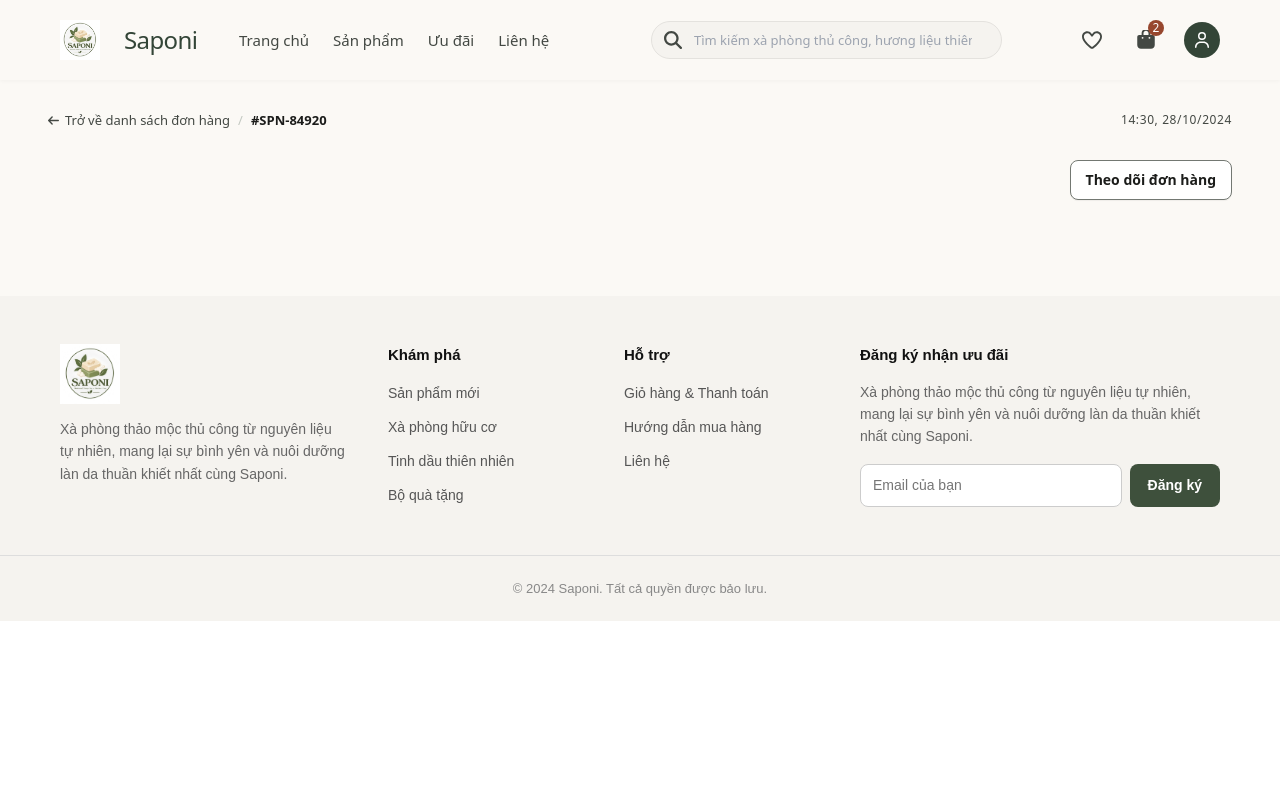
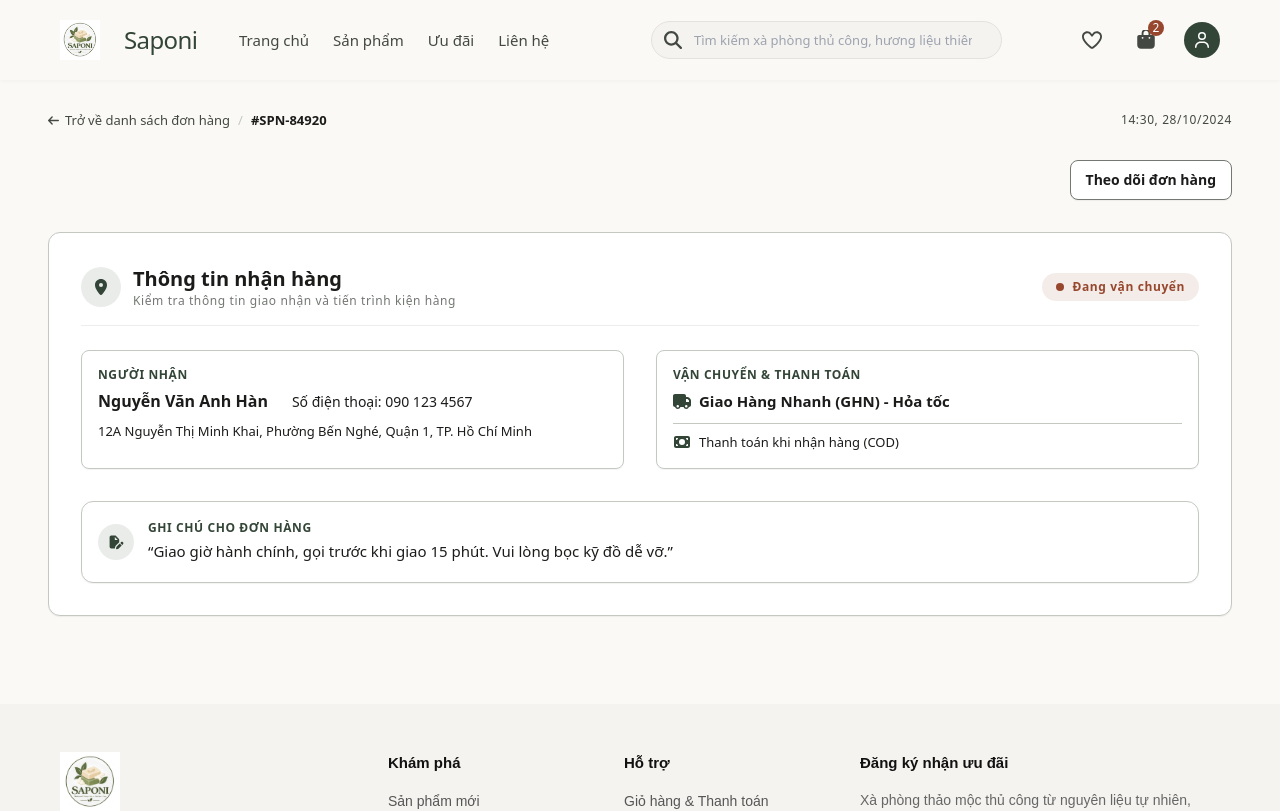
Before and after one commit to 23130087-AnhHan/FrontEnd_BanXaPhong, a React (Vite) app: page /tai-khoan/don-hang/chi-tiet in a window 1280 px wide. Shown: the top 811 px of the page. Built offline with nearby package versions, Linux system fonts and the light colour scheme.

Commit message:
feat: thêm thông tin nhận hàng và vận chuyển

```diff
--- a/src/pages/OrderDetail/OrderDetailPage.tsx
+++ b/src/pages/OrderDetail/OrderDetailPage.tsx
@@ -1,6 +1,7 @@
 import { Link } from 'react-router-dom'
 import { faArrowLeft } from '@fortawesome/free-solid-svg-icons/faArrowLeft'
 import Icon from '../../components/Icon'
+import OrderRecipientInfo from './components/OrderRecipientInfo'
 import './OrderDetailPage.css'
 
 export default function OrderDetailPage() {
@@ -19,6 +20,8 @@ export default function OrderDetailPage() {
         <div className="order-detail-tracking">
           <Link to="/tai-khoan/don-hang/track" className="order-detail-button">Theo dõi đơn hàng</Link>
         </div>
+
+        <OrderRecipientInfo />
       </div>
     </div>
   )
--- /dev/null
+++ b/src/pages/OrderDetail/components/OrderRecipientInfo.css
@@ -0,0 +1,167 @@
+.order-recipient-heading,
+.order-recipient-intro,
+.order-recipient-person {
+  display: flex;
+  flex-wrap: wrap;
+  align-items: center;
+  gap: 12px;
+}
+
+.order-recipient-transport h3 {
+  margin-bottom: 4px;
+}
+
+.order-recipient-heading {
+  justify-content: space-between;
+  gap: 16px;
+  padding-bottom: 16px;
+  border-bottom: 1px solid rgb(228 226 222 / 60%);
+}
+
+.order-recipient-intro p {
+  margin: 0;
+  color: #737872;
+  font-size: 12px;
+  line-height: 16px;
+  letter-spacing: 0.6px;
+}
+
+.order-recipient-icon {
+  display: grid;
+  flex-shrink: 0;
+  place-items: center;
+  width: 40px;
+  height: 40px;
+  border-radius: 50%;
+  background: rgb(51 69 55 / 10%);
+  color: #334537;
+}
+
+.order-recipient-icon svg {
+  width: 16px;
+  height: 16px;
+}
+
+.order-recipient-status {
+  display: flex;
+  align-items: center;
+  gap: 8px;
+  padding: 6px 14px;
+  border-radius: 999px;
+  background: rgb(151 71 46 / 10%);
+  color: #97472e;
+  font-size: 12px;
+  font-weight: 600;
+  line-height: 16px;
+  letter-spacing: 0.6px;
+}
+
+.order-recipient-status > span {
+  width: 8px;
+  height: 8px;
+  border-radius: 50%;
+  background: currentColor;
+}
+
+.order-recipient-grid {
+  display: grid;
+  grid-template-columns: repeat(2, minmax(0, 1fr));
+  gap: 32px;
+  margin-top: 24px;
+}
+
+.order-recipient-box {
+  min-width: 0;
+  min-height: 115px;
+  padding: 16px;
+  border: 1px solid #c3c8c1;
+  border-radius: 8px;
+  box-shadow: 0 1px 1px rgb(0 0 0 / 5%);
+}
+
+.order-recipient-box h3 {
+  margin: 0 0 8px;
+  color: #334537;
+  font-size: 12px;
+  line-height: 16px;
+  letter-spacing: 0.6px;
+}
+
+.order-recipient-person {
+  gap: 8px 24px;
+  font-size: 14px;
+  line-height: 21px;
+}
+
+.order-recipient-person strong {
+  font-size: 16px;
+}
+
+.order-recipient-address {
+  margin: 8px 0 0;
+  font-size: 13px;
+  line-height: 22px;
+}
+
+.order-recipient-delivery,
+.order-recipient-payment {
+  display: flex;
+  align-items: center;
+  gap: 8px;
+  margin: 0;
+  font-size: 15px;
+  font-weight: 600;
+  line-height: 20px;
+}
+
+.order-recipient-delivery svg,
+.order-recipient-payment svg {
+  flex-shrink: 0;
+  width: 18px;
+  height: 16px;
+  color: #334537;
+}
+
+.order-recipient-payment {
+  margin-top: 12px;
+  padding-top: 8px;
+  border-top: 1px solid #c3c8c1;
+  font-size: 13px;
+  font-weight: 500;
+}
+
+.order-recipient-note {
+  display: flex;
+  grid-column: 1 / -1;
+  align-items: center;
+  gap: 14px;
+  min-height: 82px;
+  border-radius: 12px;
+}
+
+.order-recipient-note .order-recipient-icon {
+  width: 36px;
+  height: 36px;
+}
+
+.order-recipient-note h3 {
+  margin-bottom: 3px;
+}
+
+.order-recipient-note p {
+  margin: 0;
+  font-size: 15px;
+  font-weight: 500;
+  line-height: 25px;
+}
+
+@media (max-width: 767px) {
+  .order-recipient-grid {
+    grid-template-columns: minmax(0, 1fr);
+    gap: 16px;
+  }
+
+  .order-recipient-intro {
+    flex-wrap: nowrap;
+  }
+}
--- /dev/null
+++ b/src/pages/OrderDetail/components/OrderRecipientInfo.tsx
@@ -0,0 +1,48 @@
+import { faLocationDot } from '@fortawesome/free-solid-svg-icons/faLocationDot'
+import { faTruck } from '@fortawesome/free-solid-svg-icons/faTruck'
+import { faMoneyBill } from '@fortawesome/free-solid-svg-icons/faMoneyBill'
+import { faFilePen } from '@fortawesome/free-solid-svg-icons/faFilePen'
+import Icon from '../../../components/Icon'
+import './OrderRecipientInfo.css'
+
+export default function OrderRecipientInfo() {
+  return (
+    <section className="order-detail-panel" aria-labelledby="order-recipient-title">
+      <div className="order-recipient-heading">
+        <div className="order-recipient-intro">
+          <span className="order-recipient-icon"><Icon icon={faLocationDot} /></span>
+          <div>
+            <h1 id="order-recipient-title">Thông tin nhận hàng</h1>
+            <p>Kiểm tra thông tin giao nhận và tiến trình kiện hàng</p>
+          </div>
+        </div>
+        <span className="order-recipient-status"><span aria-hidden="true" />Đang vận chuyển</span>
+      </div>
+
+      <div className="order-recipient-grid">
+        <div className="order-recipient-box">
+          <h3>NGƯỜI NHẬN</h3>
+          <div className="order-recipient-person">
+            <strong>Nguyễn Văn Anh Hàn</strong>
+            <span>Số điện thoại: 090 123 4567</span>
+          </div>
+          <p className="order-recipient-address">12A Nguyễn Thị Minh Khai, Phường Bến Nghé, Quận 1, TP. Hồ Chí Minh</p>
+        </div>
+
+        <div className="order-recipient-box order-recipient-transport">
+          <h3>VẬN CHUYỂN &amp; THANH TOÁN</h3>
+          <p className="order-recipient-delivery"><Icon icon={faTruck} />Giao Hàng Nhanh (GHN) - Hỏa tốc</p>
+          <p className="order-recipient-payment"><Icon icon={faMoneyBill} />Thanh toán khi nhận hàng (COD)</p>
+        </div>
+
+        <div className="order-recipient-box order-recipient-note">
+          <span className="order-recipient-icon"><Icon icon={faFilePen} /></span>
+          <div>
+            <h3>GHI CHÚ CHO ĐƠN HÀNG</h3>
+            <p>“Giao giờ hành chính, gọi trước khi giao 15 phút. Vui lòng bọc kỹ đồ dễ vỡ.”</p>
+          </div>
+        </div>
+      </div>
+    </section>
+  )
+}
```
